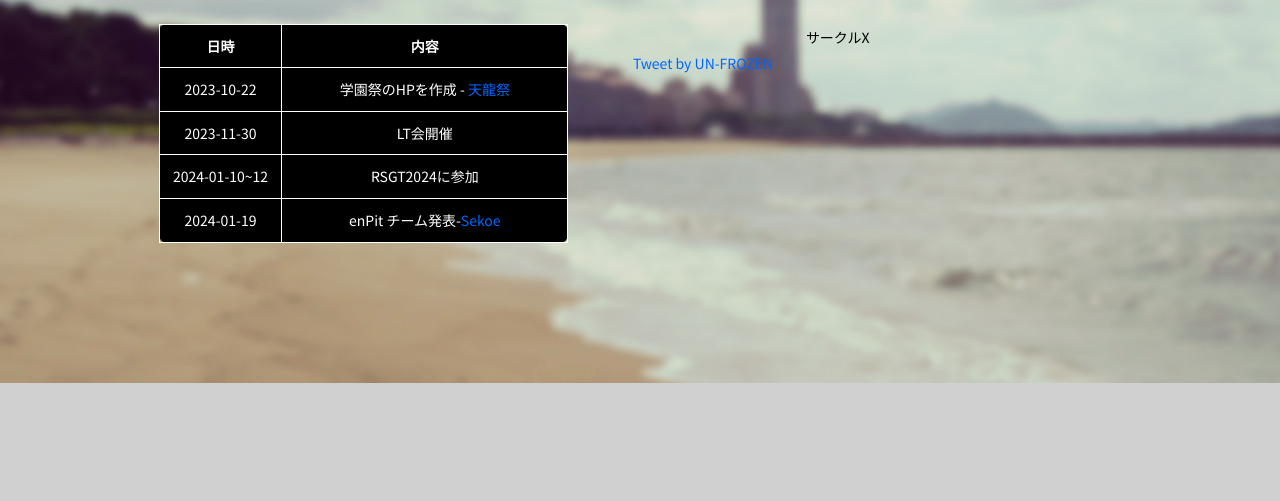
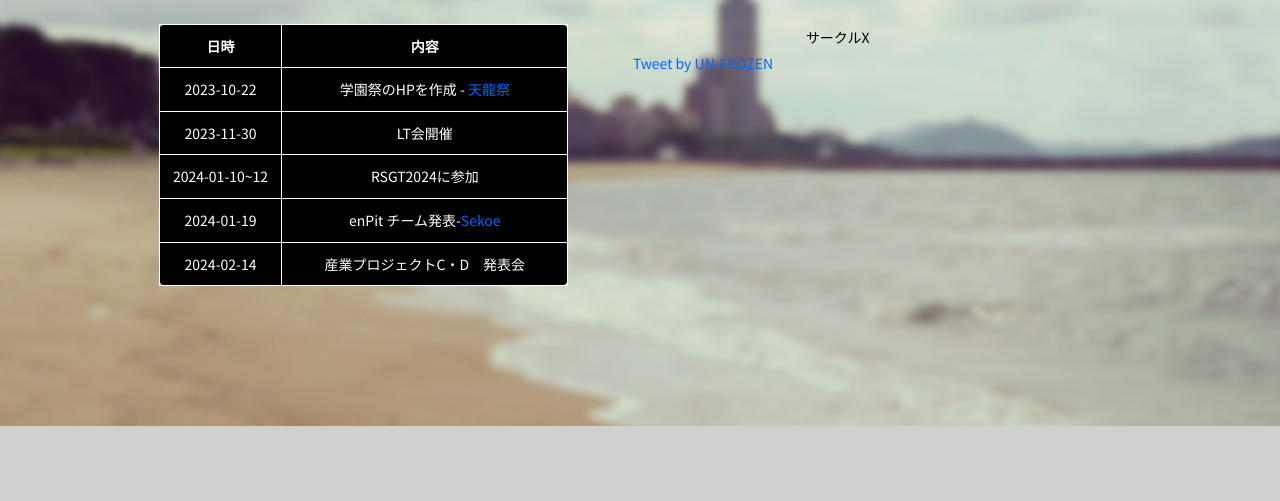
Before and after one commit to KISETU-ggwp/club_homepage, a plain HTML site: page index.html in a window 1280 px wide. Shown: the part 2323-2824 px from the top of the page. Drawn offline with nearby package versions, Linux system fonts and the light colour scheme.

Commit message:
Update index.html

```diff
--- a/index.html
+++ b/index.html
@@ -145,6 +145,10 @@
               <td>2024-01-19</td>
               <td>enPit チーム発表-<a href="https://github.com/KISETU-ggwp/Sekoe">Sekoe</a></td>
             </tr>
+            <tr>
+              <td>2024-02-14</td>
+              <td>産業プロジェクトC・D　発表会</td>
+            </tr>
 
           </table>
         </li>
```
